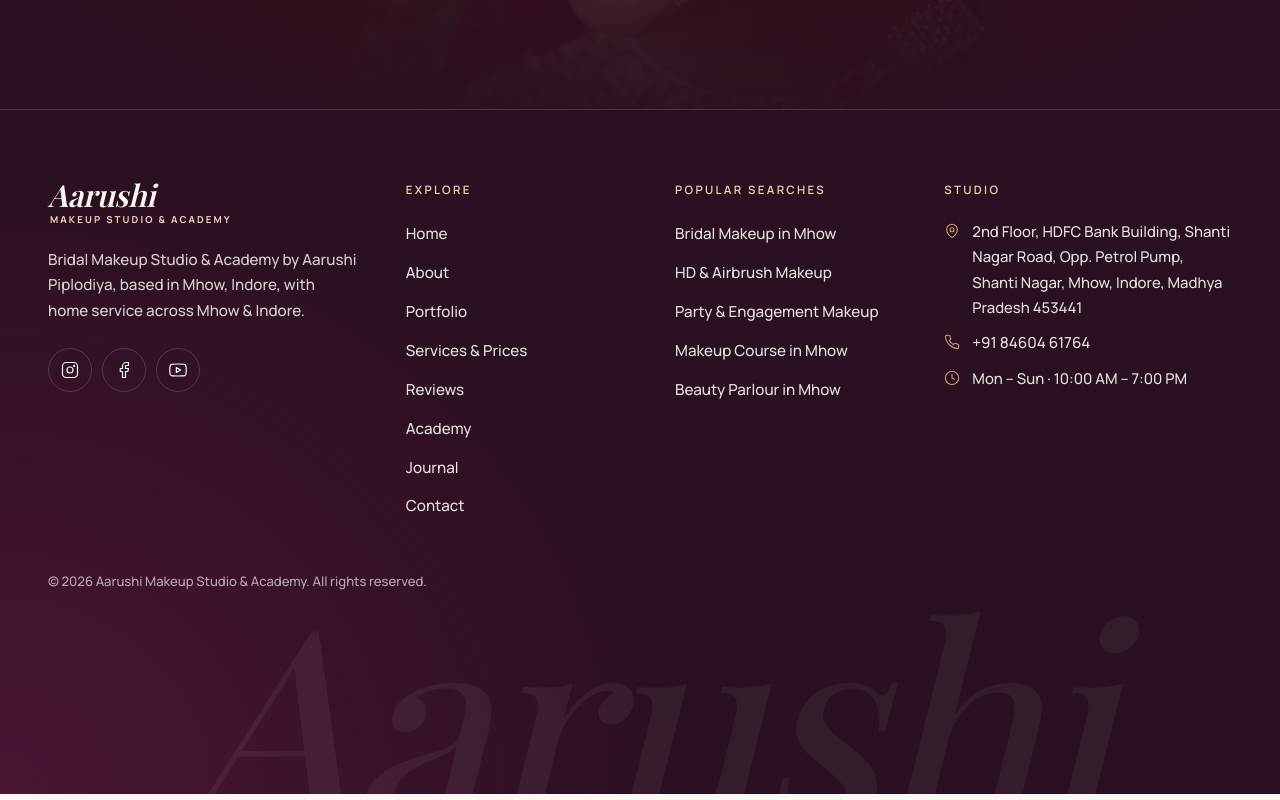
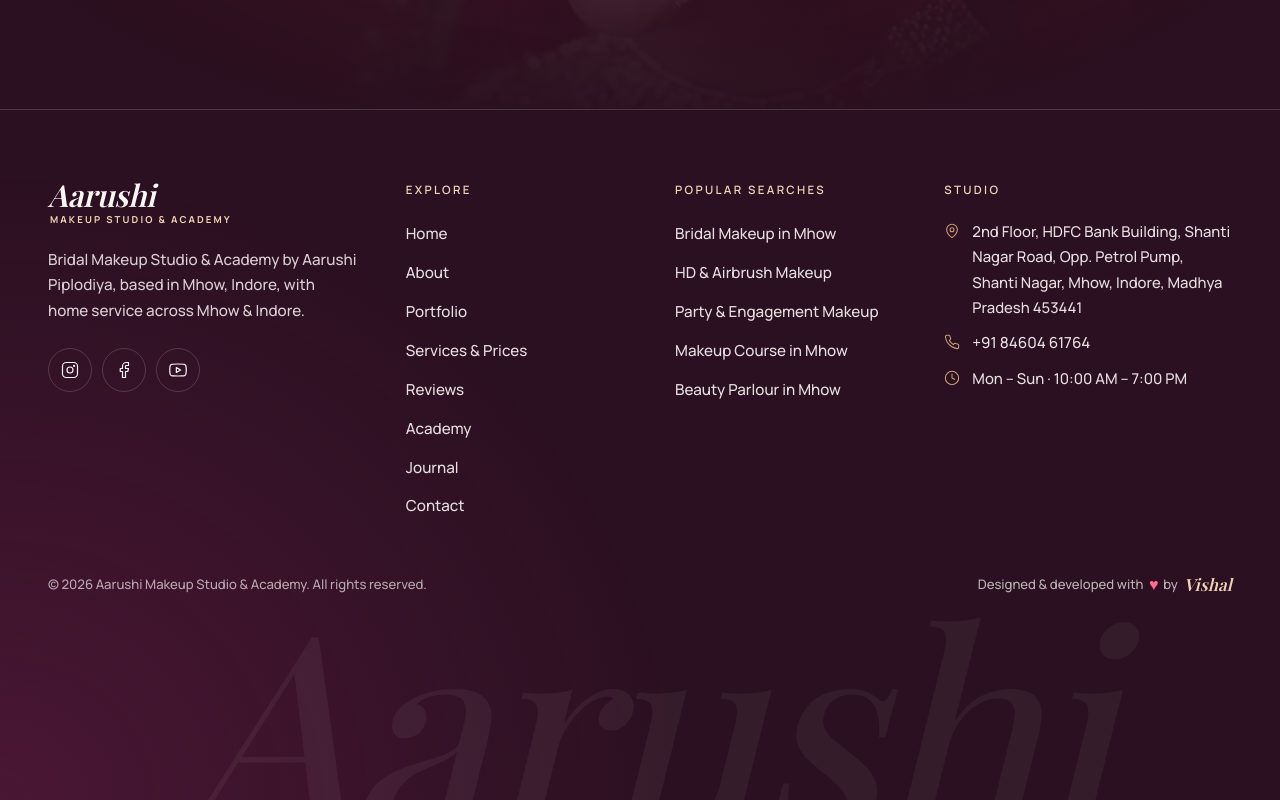
Before and after one commit to vishalpushpaddev-oss/Aarushi-Makup-, a React (Vite) app in the folder frontend/: page /about in a window 1280 px wide. Shown: the part 5108-5908 px from the top of the page. Built offline with nearby package versions, Linux system fonts and the light colour scheme; a web font is replaced by a local one.

Commit message:
Add "Designed & developed with love by Vishal" footer credit
Co-Authored-By: Claude Opus 5.5 (1M context) <noreply@anthropic.com>

```diff
--- a/frontend/src/components/Footer.jsx
+++ b/frontend/src/components/Footer.jsx
@@ -63,7 +63,12 @@ export default function Footer() {
       </div>
 
       <div className="container footer__bottom">
-        <span>© {YEAR} {brand.name} {brand.suffix}. All rights reserved.</span>
+        <div className="footer__meta">
+          <span>© {YEAR} {brand.name} {brand.suffix}. All rights reserved.</span>
+          <span className="footer__credit">
+            Designed &amp; developed with <span className="footer__heart" aria-label="love">♥</span> by <strong>Vishal</strong>
+          </span>
+        </div>
         <span className="footer__giant" aria-hidden="true">{brand.name}</span>
       </div>
     </footer>
--- a/frontend/src/index.css
+++ b/frontend/src/index.css
@@ -1098,3 +1098,11 @@ html.lenis, html.lenis body { height: auto; }
 .header__link { padding: 9px 13px; font-size: 0.9rem; }
 @media (max-width: 1360px) { .header__phone { display: none; } }
 @media (max-width: 1180px) { .header__link { padding: 8px 10px; font-size: 0.86rem; } }
+
+/* ---------- Footer credit ---------- */
+.footer__meta { display: flex; flex-wrap: wrap; justify-content: space-between; align-items: center; gap: 8px 24px; }
+.footer__credit { display: inline-flex; align-items: center; gap: 6px; color: rgba(252, 246, 244, 0.7); }
+.footer__credit strong { font-family: var(--serif); font-style: italic; font-weight: 600; font-size: 1.05rem; color: var(--gold-2); letter-spacing: 0.01em; }
+.footer__heart { color: #ff6b8b; display: inline-block; animation: heartbeat 1.6s ease-in-out infinite; }
+@keyframes heartbeat { 0%, 100% { transform: scale(1); } 15% { transform: scale(1.25); } 30% { transform: scale(1); } 45% { transform: scale(1.18); } }
+@media (max-width: 680px) { .footer__meta { flex-direction: column; align-items: flex-start; } }
```
